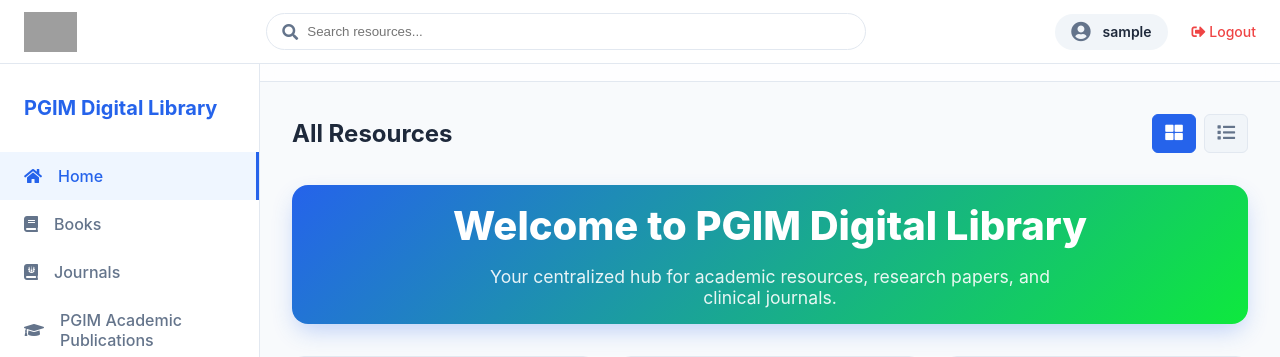
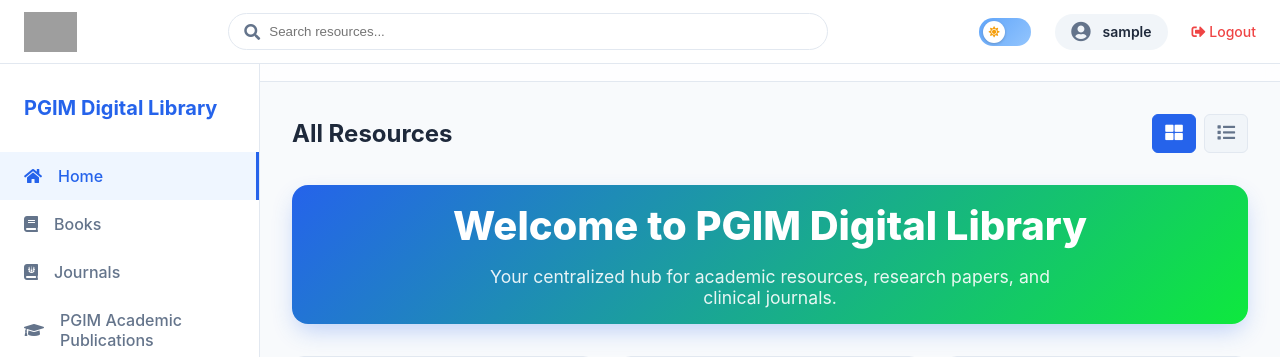
Before and after one commit to Dushan-456/Library-E-Repository, a PHP site: page / in a window 1280 px wide. Shown: the top 357 px of the page. Run offline with PHP 8.4, Linux system fonts and the light colour scheme; a user stored in the database is signed in; data that the repository does not hold is empty; grey boxes are pictures that could not be loaded.

Commit message:
Update index.php

```diff
--- a/index.php
+++ b/index.php
@@ -131,12 +131,13 @@ if (isset($_GET['action']) && $_GET['action'] === 'search') {
 
     <!-- pdf.js for rendering PDFs natively (Local for offline) -->
     <script src="./assets/pdfjs/pdf.min.js"></script>
+    <script src="assets/js/theme.js?v=<?php echo time(); ?>"></script>
 </head>
 <body>
     <!-- Top Global Header -->
     <header class="main-header">
         <div class="header-left">
-            <img src="./assets/img/pgim booking.png" alt="PGIM Logo">
+            <img src="./assets/img/pgim logo black.png" alt="PGIM Logo">
 
         </div>
           <div class="search-container">
@@ -144,6 +145,9 @@ if (isset($_GET['action']) && $_GET['action'] === 'search') {
                     <input type="text" id="searchInput" placeholder="Search resources...">
                 </div>
         <div class="header-right">
+            <button id="themeToggle" class="theme-toggle" title="Toggle Theme">
+                <div class="theme-toggle-knob"><i class="fas fa-sun"></i></div>
+            </button>
             <div class="user-profile">
                 <i class="fas fa-user-circle"></i>
                 <span><?php echo htmlspecialchars($_SESSION['username']); ?></span>
```
